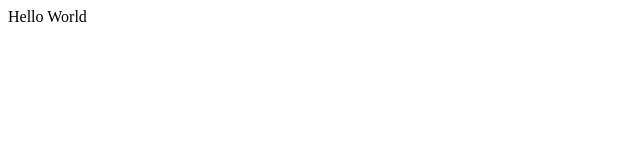
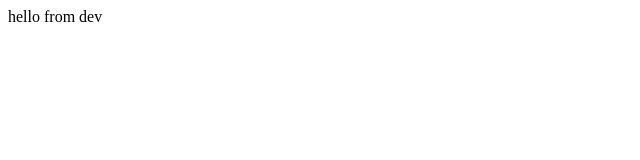
Before and after one commit to vivekrami/Demo, a plain HTML site: page index.html in a window 1280 px wide. Shown: the full height of the page, 0-640 px from the left. Drawn offline with Linux system fonts and the light colour scheme.

Commit message:
new line added

```diff
--- a/index.html
+++ b/index.html
@@ -1,3 +1,3 @@
 <p>
-    Hello World
+    hello from dev
 </p>
```
